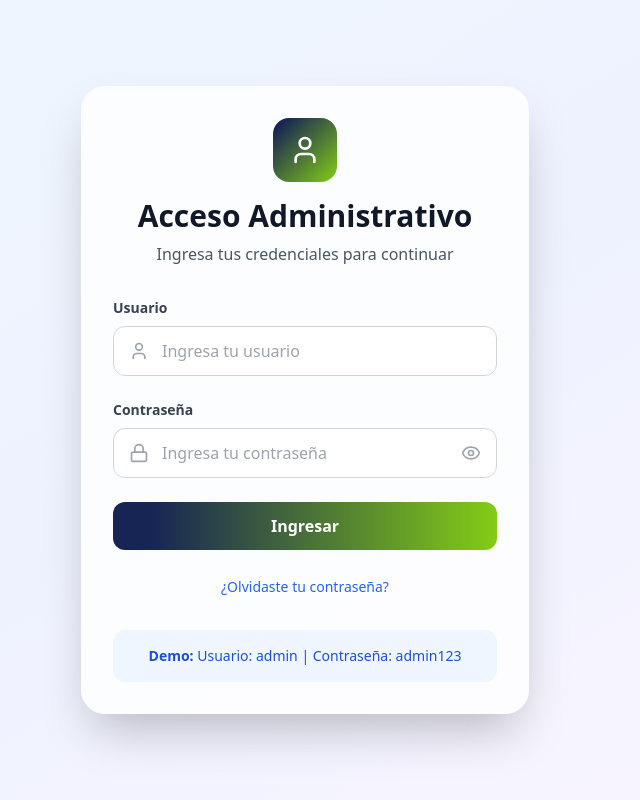
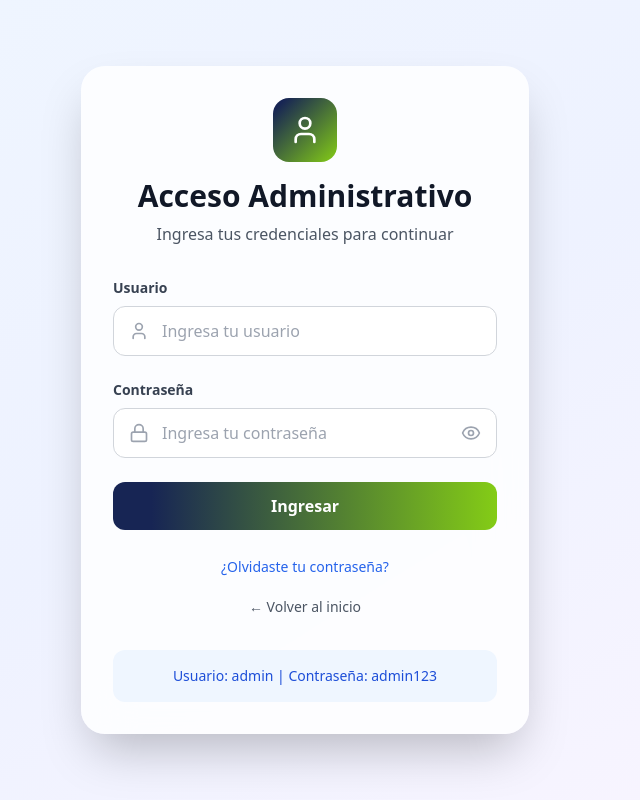
Before and after one commit to Neron-Poligran/ControlHogar, a React (Create React App) app: page /login in a window 1280 px wide. Shown: the whole page, without its empty margins (335-975 px from the left). Built offline with nearby package versions, Linux system fonts and the light colour scheme.

Commit message:
no message

```diff
--- a/src/pages/Login.js
+++ b/src/pages/Login.js
@@ -160,13 +160,28 @@ const Login = () => {
         </motion.div>
 
         <motion.div
+          className="mt-4 text-center"
+          initial={{ opacity: 0 }}
+          animate={{ opacity: 1 }}
+          transition={{ duration: 0.6, delay: 0.65 }}
+        >
+          <button
+            type="button"
+            onClick={() => navigate("/")}
+            className="text-sm font-medium text-gray-600 hover:text-gray-900"
+          >
+            ← Volver al inicio
+          </button>
+        </motion.div>
+
+        <motion.div
           className="p-4 mt-8 bg-blue-50 rounded-xl"
           initial={{ opacity: 0 }}
           animate={{ opacity: 1 }}
           transition={{ duration: 0.6, delay: 0.7 }}
         >
           <p className="text-sm text-center text-blue-700">
-            <strong>Demo:</strong> Usuario: admin | Contraseña: admin123
+            Usuario: admin | Contraseña: admin123
           </p>
         </motion.div>
       </motion.div>
```
